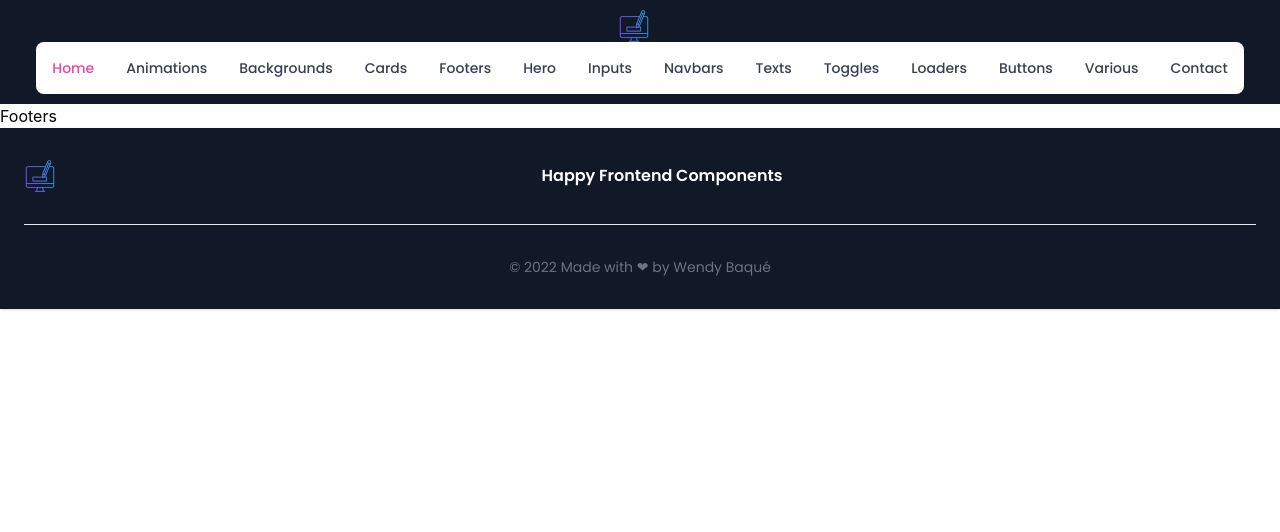
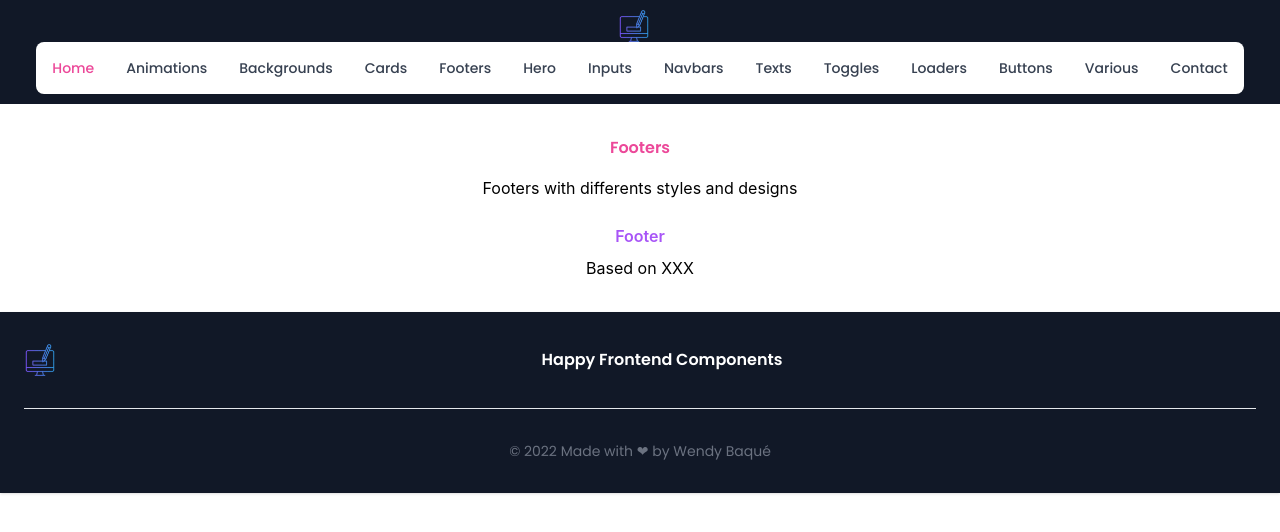
Before and after one commit to wendybaque/Happy-Frontend-Components, a React (Create React App) app: page /footers in a window 1280 px wide. Shown: the top 532 px of the page. Built offline with nearby package versions, Linux system fonts and the light colour scheme.

Commit message:
fix bugs

```diff
--- a/public/index.html
+++ b/public/index.html
@@ -13,6 +13,8 @@
       rel="stylesheet"
       href="https://cdnjs.cloudflare.com/ajax/libs/font-awesome/6.2.0/css/all.min.css"
     />
+    <link href="https://cdn.jsdelivr.net/npm/remixicon@2.5.0/fonts/remixicon.css" rel="stylesheet">
+
     <!-- Bootstrap Icons -->
     <link
       rel="stylesheet"
--- a/src/Components/neontext.css
+++ b/src/Components/neontext.css
@@ -3,6 +3,8 @@
   font-family: "poppins";
   color: white;
   animation: neon 5s infinite;
+  font-weight: bolder;
+  font-size: 2rem;
 }
 
 @keyframes neon {
@@ -12,7 +14,7 @@
   59%,
   61%,
   100% {
-    text-shadow: white 0 0 12px, red 0 0 24px, red 0 0 36px;
+    text-shadow: white 0 0 12px, palevioletred 0 0 24px, purple 0 0 36px;
   }
 
   40%,
--- a/src/Pages/Footers.jsx
+++ b/src/Pages/Footers.jsx
@@ -2,7 +2,23 @@ import React from 'react'
 
 const Footers = () => {
   return (
-    <div>Footers</div>
+    <div className="m-4 p-4 flex flex-col">
+      <h1 className="flex flex-col items-center text-l font-semibold text-pink-500 font-poppins">Footers</h1>
+      <p className="flex flex-col items-center text-l m-4">Footers with differents styles and designs</p>
+
+      <section className="flex flex-col">
+        <h2 className="m-2 font-semibold text-purple-500">Footer</h2>
+        <p>
+          Based on{" "}
+          <a
+            href="https://alvarotrigo.com/blog/animated-backgrounds-css/"
+            alt="redirection vers le code de alvarotrigo "
+          >
+            XXX
+          </a>
+        </p>
+      </section>
+    </div>
   )
 }
 
--- a/src/Pages/Texts.jsx
+++ b/src/Pages/Texts.jsx
@@ -12,14 +12,14 @@ const Texts = () => {
       </p>
 
       <section className="flex flex-col">
-        <h2 className="font-semibold text-purple-500">Heart Beat</h2>
+        <h2 className="font-semibold text-purple-500">Neon Text</h2>
         <p className="pb-10">
           Based on{" "}
           <a
             href="https://www.instagram.com/p/Ce2mqa3pttD/"
             alt="redirection vers le code de baby_wolf_codes"
           >
-            inspired by baby_wolf_codes
+            baby_wolf_codes
           </a>
         </p>
         <NeonText />
```
